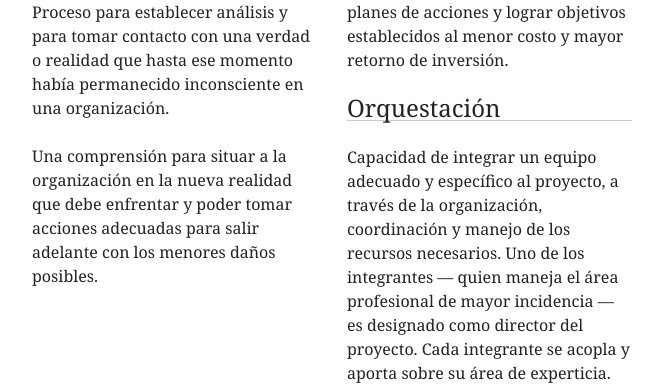
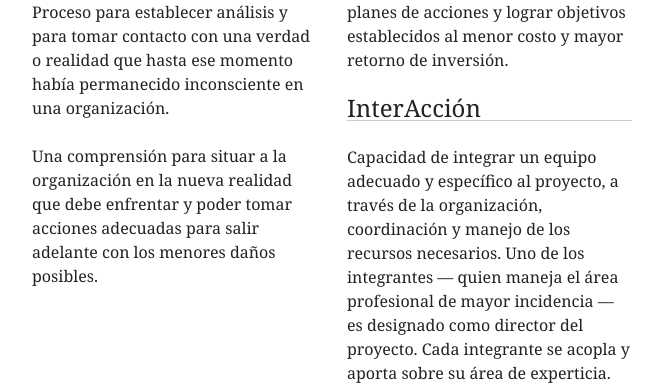
Before and after one commit to gesteves/taskgestion, a Python web app: template templates/index.html in a window 1280 px wide. Shown: the part 1515-1902 px from the top of the page, without its empty margins (358-1021 px from the left). Run offline with Jinja, Linux system fonts and the light colour scheme; the template is opened without the code that fills it, so the values that code supplies are empty; some libraries are stand-ins or nearby versions.

Commit message:
Changed servicios text

```diff
--- a/templates/servicios.html
+++ b/templates/servicios.html
@@ -20,7 +20,7 @@
 
 <p>Capacidad dedicada a  establecer contactos  y alianzas para  desarrollar planes de acciones y  lograr objetivos establecidos  al menor costo y mayor retorno de inversión. </p>
 
-<h3>Orquestación</h3>
+<h3>InterAcción</h3>
 
 <p>Capacidad de  integrar  un equipo adecuado y específico al proyecto, a través de la organización, coordinación y manejo de los recursos necesarios.
 Uno de los integrantes &#8212; quien maneja el área profesional de mayor incidencia &#8212; es designado  como director del proyecto.
```
